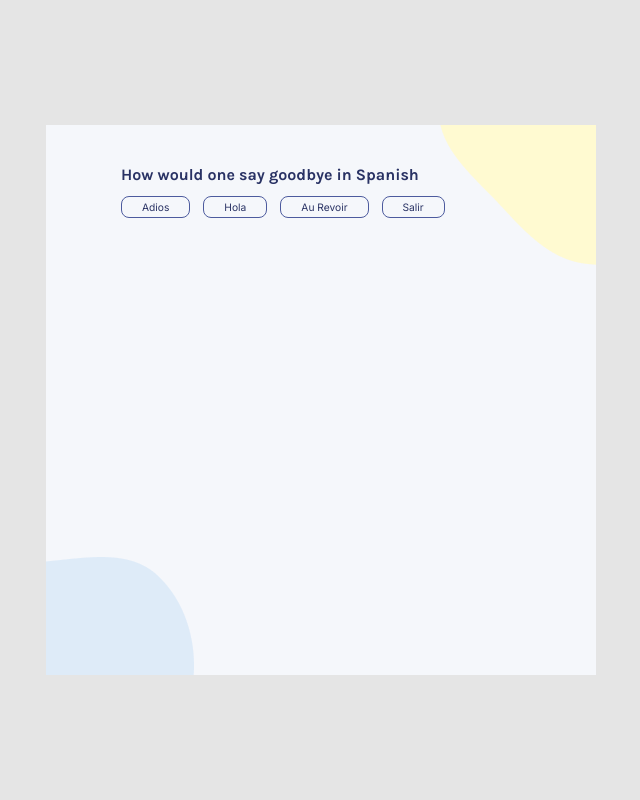
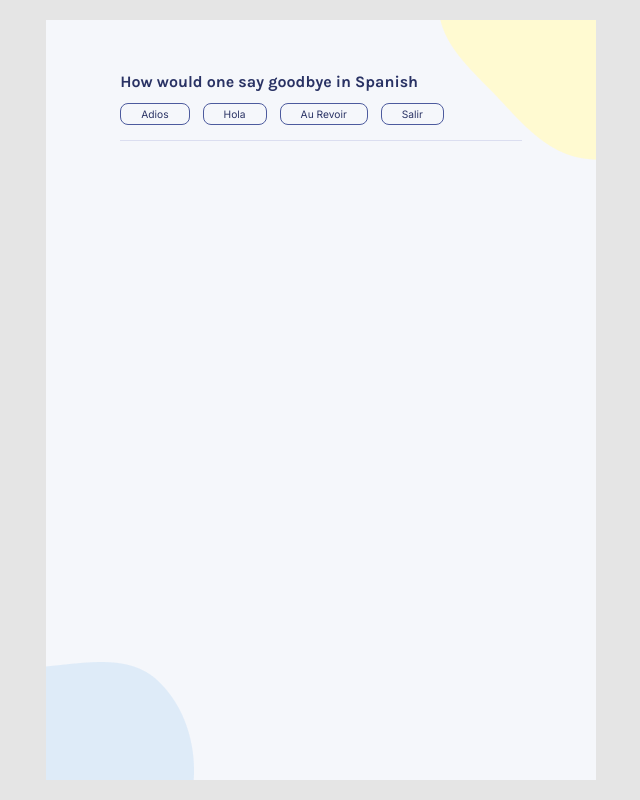
Before and after one commit to sika-007/quizzical-app, a React (Vite) app: page / in a window 1280 px wide. Shown: the whole page, without its empty margins (319-959 px from the left). Built offline with nearby package versions, Linux system fonts and the light colour scheme.

Commit message:
UI-build

```diff
--- a/src/App.css
+++ b/src/App.css
@@ -6,21 +6,21 @@
 }
 
 #root{
-  height: 100vh;
   width: 100vw;
+  min-height: 100vh;
   display: flex;
   justify-content: center;
-  align-items: center;
   font-size: 16px;
   background-color: #E5E5E5;
 }
 
 .app-container {
+  margin: 20px 0px;
   display: flex;
   justify-content: center;
   position: relative;
   width: 550px;
-  height: 550px;
+  min-height: 400px;
   background-color: #F5F7FB;
 }
 
@@ -31,6 +31,7 @@
 .top-right-blob {
   position: absolute;
   right: 0px;
+  z-index: 0;
 }
 
 .bottom-left-blob {
@@ -77,14 +78,15 @@
 }
 
 .quiz-container{
+  position: relative;
   z-index: 1;
-  padding: 40px 75px 25px;
+  padding: 7.3% 13.5% 4.5%;
 }
 
 .quiz-question {
   font-family: 'Karla';
   font-style: normal;
-  margin-bottom: 12px;
+  margin: 12px 0px;
   font-weight: 700;
   font-size: 1rem;
   line-height: 19px;
@@ -93,8 +95,11 @@
 
 .quiz-options {
   display: flex;
+  flex-wrap: wrap;
   justify-content: flex-start;
   gap: 13px;
+  padding-bottom: 15px;
+  border-bottom: 1px solid #DBDEF0;;
 }
 
 .options{
@@ -106,3 +111,24 @@
   color: #293264;
   padding: 4px 20px;
 }
+
+.button-div{
+  display: flex;
+  justify-content: center;
+  margin-top: 20px;
+}
+
+.check-answers {
+  width: 120px;
+  height: 35px;
+  z-index: 1;
+  position: relative;
+  background: #4D5B9E;
+  border: none;
+  border-radius: 10px;
+  font-weight: 600;
+  font-size: 0.64rem;
+  line-height: 12px;
+  text-align: center;
+  color: #F5F7FB;
+}
```
